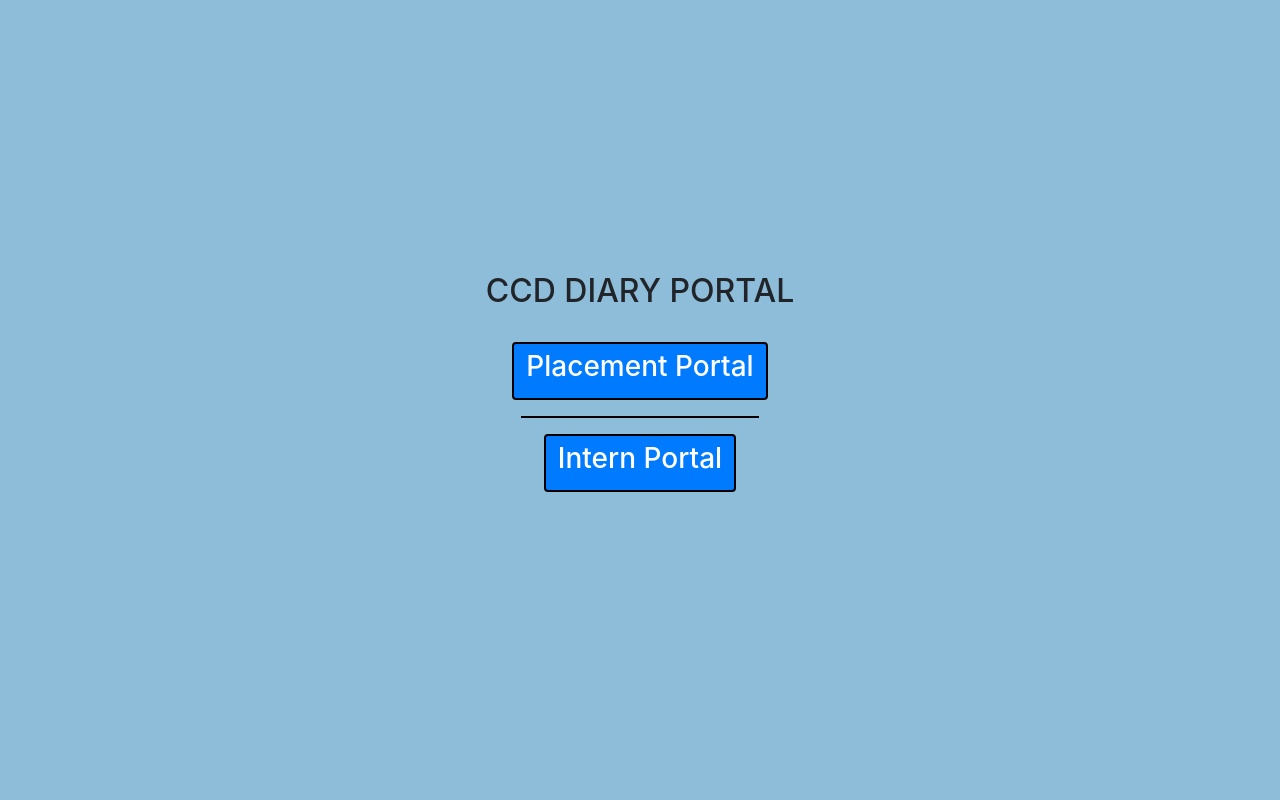
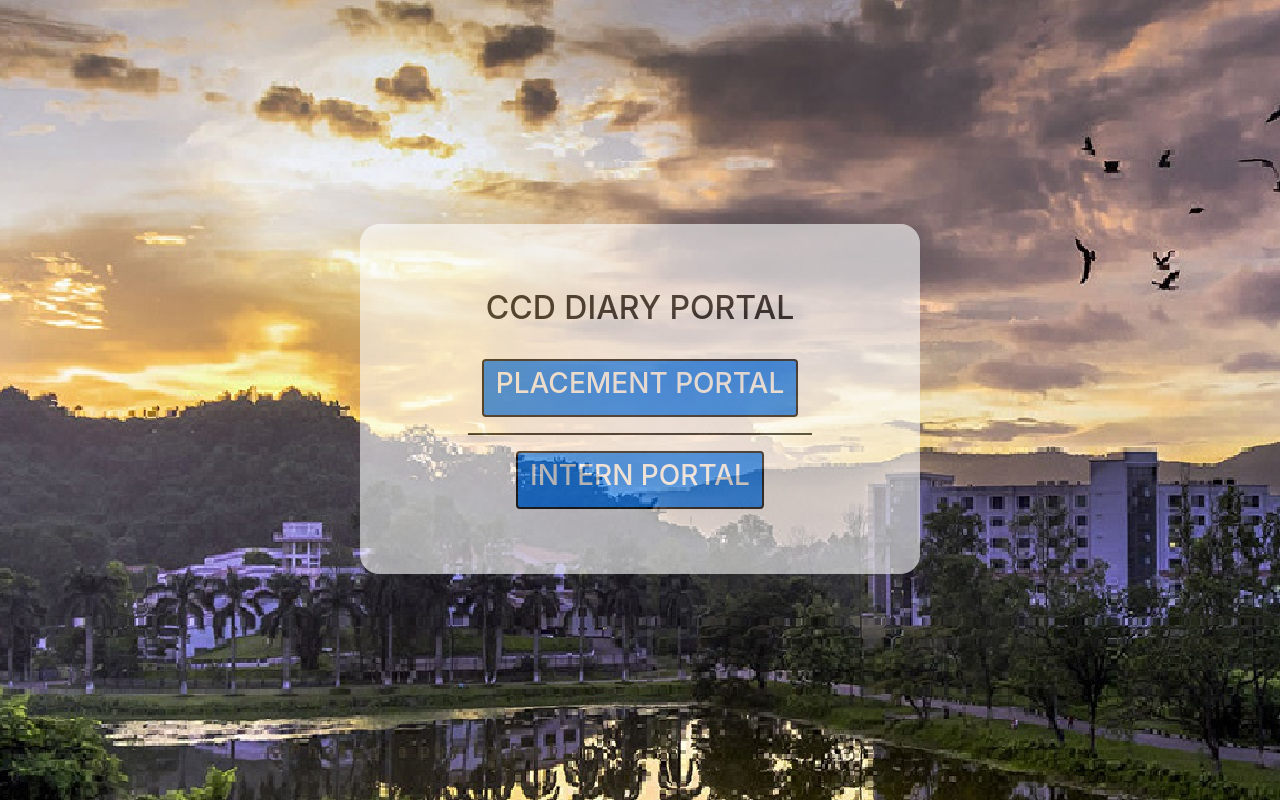
Before and after one commit to Curious-Ujjwal/Diary_Portal-1, a Django app: page /diary/ in a window 1280 px wide. Run offline with Django 3.2, Linux system fonts and the light colour scheme; some libraries are stand-ins or nearby versions.

Commit message:
Frontend to main page

```diff
--- a/Diary_Portal/diary/templates/diary/placement_or_intern.html
+++ b/Diary_Portal/diary/templates/diary/placement_or_intern.html
@@ -1,19 +1,25 @@
+{% load static %}
 <!DOCTYPE html>
 <html>
 <head>
 	<link rel="stylesheet" href="https://stackpath.bootstrapcdn.com/bootstrap/4.1.3/css/bootstrap.min.css" integrity="sha384-MCw98/SFnGE8fJT3GXwEOngsV7Zt27NXFoaoApmYm81iuXoPkFOJwJ8ERdknLPMO" crossorigin="anonymous">
+  <link rel="stylesheet" type="text/css" href="{% static 'diary/style.css' %}">
 	<title>Diary Portal</title>
 </head>
-<body style="padding: 2rem; background-color: #8dbdd8;">
-    <div class="container-fluid" style="padding-top: 15em;">
+<body>
+
     	<center>
+        <div class="boxed">
+          <div class="column">
     		<h2>CCD DIARY PORTAL</h2><br>
+
     	<a target="_self" class="btn btn-primary" role="button" href="{%url 'Placement_Authenticate' %}" style="border-color: black; border-width: 2px;"><h3>Placement Portal</h3></a>
     	<br>
-    	<hr width="20%" style="border-width: 2px; border-color: black;">
+    	<hr width="80%" style="border-width: 2px; border-color: black;">
       	<a target="_self" class="btn btn-primary" role="button" href="{%url 'Intern_Authenticate' %}" style="border-color: black; border-width: 2px;"><h3>Intern Portal</h3></a>
+      </div></div>
       </center>
-    </div>
+
 
       	<script src="https://code.jquery.com/jquery-3.3.1.slim.min.js" integrity="sha384-q8i/X+965DzO0rT7abK41JStQIAqVgRVzpbzo5smXKp4YfRvH+8abtTE1Pi6jizo" crossorigin="anonymous"></script>
 		<script src="https://cdnjs.cloudflare.com/ajax/libs/popper.js/1.14.3/umd/popper.min.js" integrity="sha384-ZMP7rVo3mIykV+2+9J3UJ46jBk0WLaUAdn689aCwoqbBJiSnjAK/l8WvCWPIPm49" crossorigin="anonymous"></script>
```
